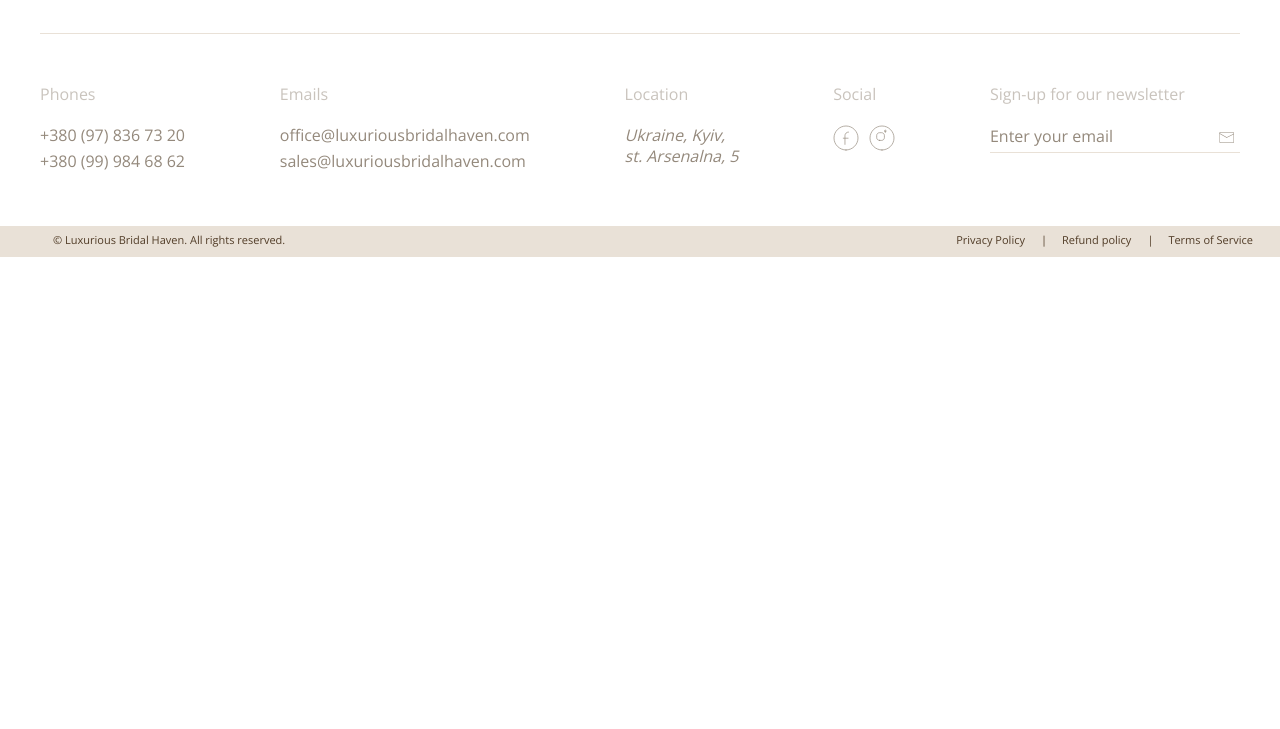
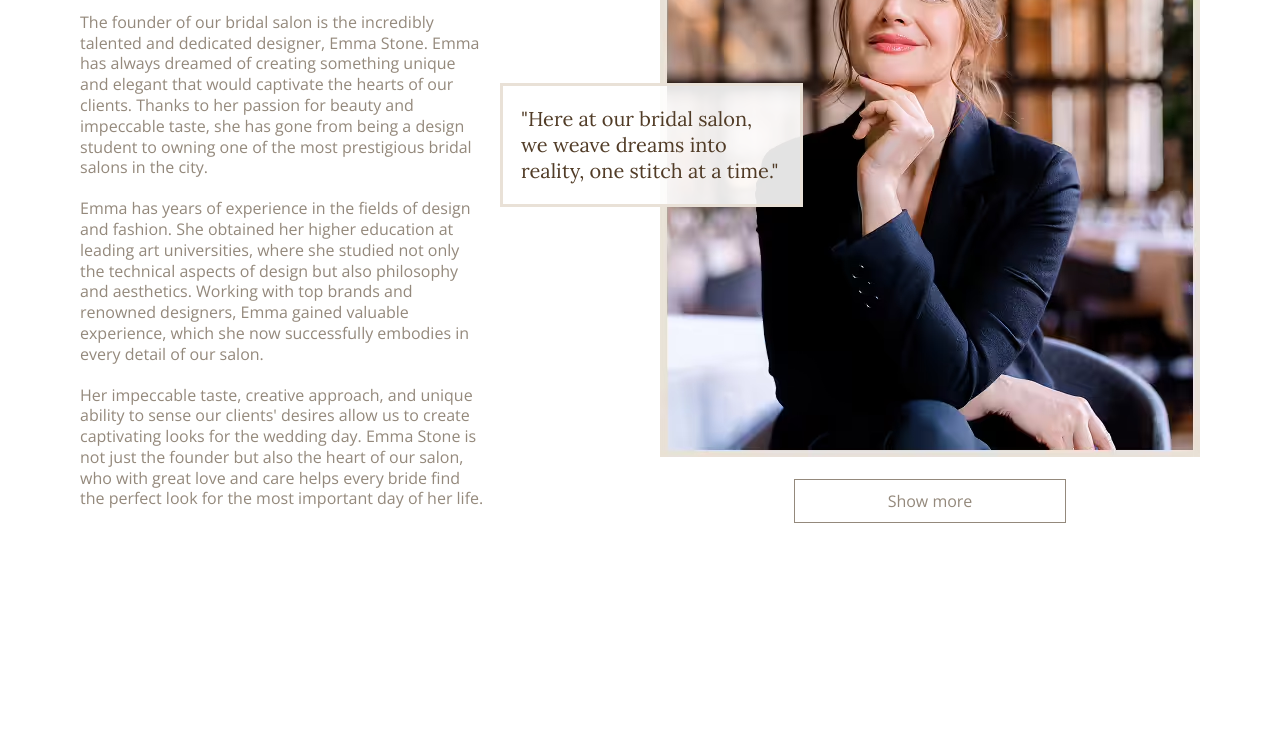
Before and after one commit to ElizabethBlock/bridal-haven, a website: page app/pages/index.html in a window 1280 px wide. Shown: the part 2575-3304 px from the top of the page. Before the commit the page ends 2832 px from the top, so only its background shows below. Drawn offline with nearby package versions, Linux system fonts and the light colour scheme; files that its build step writes are made by us from their sources; files whose address does not match are found by name.

Commit message:
added section designer

```diff
--- a/app/components/join-us.html
+++ b/app/components/join-us.html
@@ -14,7 +14,7 @@
                <input class="join-us__input" type="email" placeholder="Email">
                <button class="join-us__btn" type="submit">get 10%</button>
             </form>
-            <p class="join-us__form-caption">*By compleating this form you are signing up to receive our emails and can
+            <p class="join-us__caption">*By compleating this form you are signing up to receive our emails and can
                unsubscribe at any time.</p>
          </div>
       </div>
--- a/app/pages/index.html
+++ b/app/pages/index.html
@@ -44,6 +44,37 @@
       </div>
     </div>
   </section>
-<!--=include join-us.html  -->
+  <!--=include join-us.html  -->
+  <section class="designer">
+    <div class="container">
+      <div class="designer__inner">
+        <div class="designer__content">
+          <h2 class="designer__title">the designer</h2>
+          <p class="designer__text">The founder of our bridal salon is the incredibly talented and dedicated designer,
+            Emma Stone. Emma has always dreamed of creating something unique and elegant that would captivate the hearts
+            of our clients. Thanks to her passion for beauty and impeccable taste, she has gone from being a design
+            student to owning one of the most prestigious bridal salons in the city.</p>
+          <p class="designer__text">Emma has years of experience in the fields of design and fashion. She obtained her
+            higher education at leading art universities, where she studied not only the technical aspects of design but
+            also philosophy and aesthetics. Working with top brands and renowned designers, Emma gained valuable
+            experience, which she now successfully embodies in every detail of our salon.</p>
+          <p class="designer__text">Her impeccable taste, creative approach, and unique ability to sense our clients'
+            desires allow us to create captivating looks for the wedding day. Emma Stone is not just the founder but
+            also the heart of our salon, who with great love and care helps every bride find the perfect look for the
+            most important day of her life.</p>
+        </div>
+        <div class="designer__box">
+          <picture>
+            <source srcset='images/designer.avif' type='image/avif'>
+            <source srcset='images/designer.webp' type='image/webp'>
+            <img class="designer__img" src='images/designer.jpg' alt='Alt text'>
+          </picture>
+          <p class="designer__caption">"Here at our bridal salon, we weave dreams into reality, one stitch at a time."
+          </p>
+          <a class="designer__link" href="#">Show more</a>
+        </div>
+      </div>
+    </div>
+  </section>
 </main>
 <!--=include footer.html  -->
--- a/app/scss/style.scss
+++ b/app/scss/style.scss
@@ -222,15 +222,68 @@ body {
       cursor: pointer;
    }
 
-   &__form-caption {
+   &__caption {
       color: vars.$color-primary;
       font-size: 11px;
       line-height: 1.3;
    }
-
 }
 
+.designer {
+   margin-bottom: 210px;
 
+   &__inner {
+      padding: 0 40px;
+      display: flex;
+      justify-content: space-between;
+   }
+
+   &__content {
+      max-width: 404px;
+   }
+
+   &__title {
+      @extend %lora-400;
+      font-size: 45px;
+      margin-bottom: 50px;
+      text-transform: uppercase;
+   }
+
+   &__text {
+      font-size: 16px;
+      color: vars.$color-text-muted;
+      margin-bottom: 20px;
+   }
+
+   &__box {
+      text-align: center;
+      position: relative;
+   }
+
+   &__img {
+      margin-bottom: 30px;
+   }
+
+   &__caption {
+      position: absolute;
+      top: 180px;
+      left: -160px;
+      padding: 20px 18px;
+      width: 303px;
+      @extend %lora-400;
+      border: 3px solid vars.$bg-primary;
+      text-align: left;
+      background-color: #ffffffe3;
+      color: vars.$color-primary;
+   }
+
+   &__link {
+      font-size: 16px;
+      color: vars.$color-text-muted;
+      padding: 10px 93px;
+      border: 1px solid vars.$color-text-muted;
+   }
+}
 
 .footer {
    font-size: 16px;
```
Also changed, not shown: app/images/designer.avif (added), app/images/designer.jpg (added), app/images/designer.webp (added), app/images/src/designer.jpg (added).
